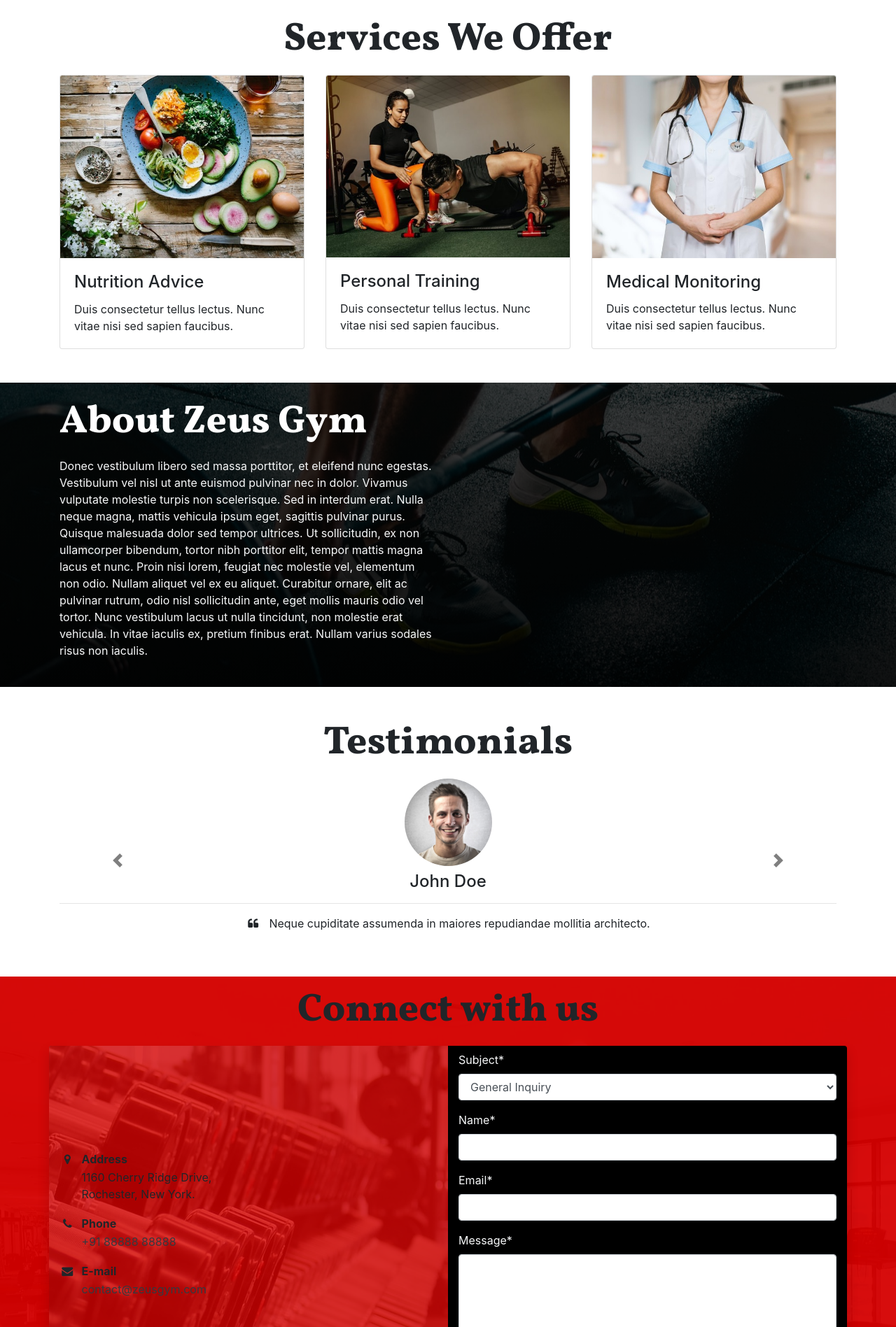
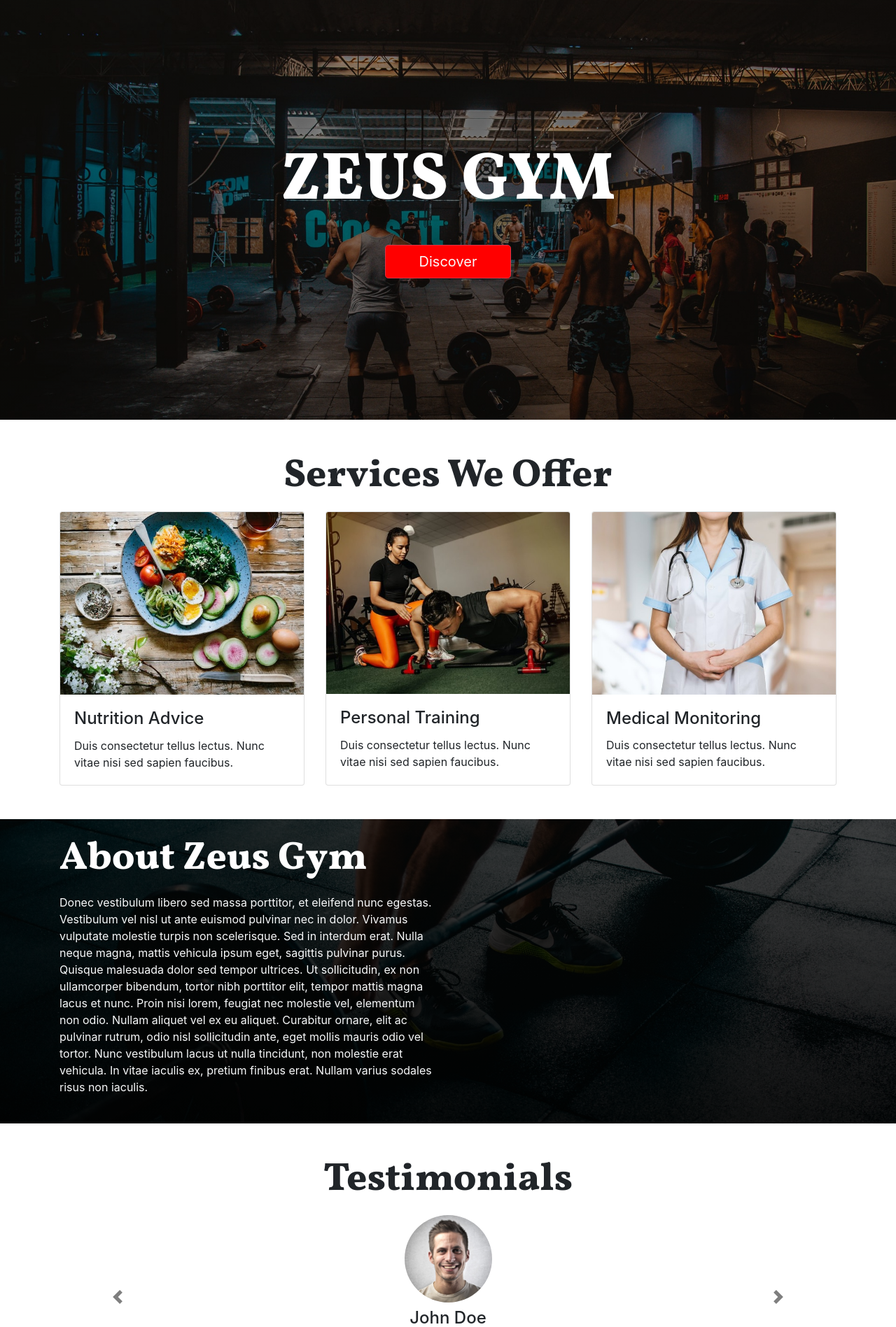
Before and after one commit to omganeshdahale/business-website, a Django app: page / in a window 1280 px wide. Shown: the part 56-1953 px from the top of the page at 70% size. Run offline with Django 3.2, Linux system fonts and the light colour scheme; some libraries are stand-ins or nearby versions.

Commit message:
add header

```diff
--- a/core/static/core/css/home.css
+++ b/core/static/core/css/home.css
@@ -9,6 +9,7 @@
 .form-container-fluid{
     background-image: url('/static/core/img/contact_cont_bg.jpg');
     background-position: center;
+    background-size: cover;
     position: relative;
     padding: 0;
     overflow:hidden;
@@ -26,6 +27,7 @@
 .form-social{
     background-image: url('/static/core/img/contact_social_bg.jpg');
     background-position: center;
+    background-size: cover;
     position: relative;
     padding: 0;
     overflow:hidden;
@@ -51,6 +53,7 @@
 .about-container-fluid{
     background-image: url('/static/core/img/about_cont_bg.jpg');
     background-position: center;
+    background-size: cover;
     position: relative;
     padding: 0;
     overflow:hidden;
@@ -59,5 +62,21 @@
     position: absolute;
     height: 100%;
     width: 100%;
-    background: linear-gradient(0deg, rgba(0,0,0,0.908000700280112) 0%, rgba(0,0,0,0.7399334733893557) 100%);;
+    background: linear-gradient(0deg, rgba(0,0,0,0.908000700280112) 0%, rgba(0,0,0,0.7399334733893557) 100%);
 }
+header{
+    background-image: url('/static/core/img/header_bg.jpg');
+    background-attachment: fixed;
+    background-position: center;
+    background-size: cover;
+    position: relative;
+    padding: 0;
+    overflow:hidden;
+    min-height: 75vh;
+}
+.header-overlay{
+    position: absolute;
+    height: 100%;
+    width: 100%;
+    background: linear-gradient(0deg, rgba(0,0,0,0.48503151260504207) 0%, rgba(0,0,0,0.26094187675070024) 100%);
+}
--- a/core/templates/core/contact_form.html
+++ b/core/templates/core/contact_form.html
@@ -6,6 +6,6 @@
         {{ co_form|crispy }}
     </fieldset>
     <div class="form-group">
-        <button class="btn btn-block bg-red text-light" type="submit">Submit</button>
+        <button class="btn btn-block btn-danger bg-red text-light" type="submit">Submit</button>
     </div>
 </form>
--- a/core/templates/core/home.html
+++ b/core/templates/core/home.html
@@ -6,8 +6,18 @@
 {% block content %}
     <link rel="stylesheet" type="text/css" href="{% static 'core/css/home.css' %}">
 
+    <!-- Header -->
+    <header class="container-fluid d-flex align-items-center p-0">
+        <div class="header-overlay"></div>
+        <div class="position-relative w-100 text-center">
+            <h1 class="display-1 text-white mt-3" style="font-family: 'Vollkorn', serif;">ZEUS GYM</h1>
+            <a class="btn btn-lg btn-danger text-light bg-red mt-4 mb-3 px-5">Discover</a>
+        </div>
+    </header>
+
+
     <!-- Services -->
-    <section class="container mt-4">
+    <section class="container mt-5">
         <h2 class="text-center mb-3" style="font-family: 'Vollkorn', serif;">Services We Offer</h2>
         <div class="card-deck">
             <div class="card">
```
Also changed, not shown: core/static/core/img/header_bg.jpg (added).
